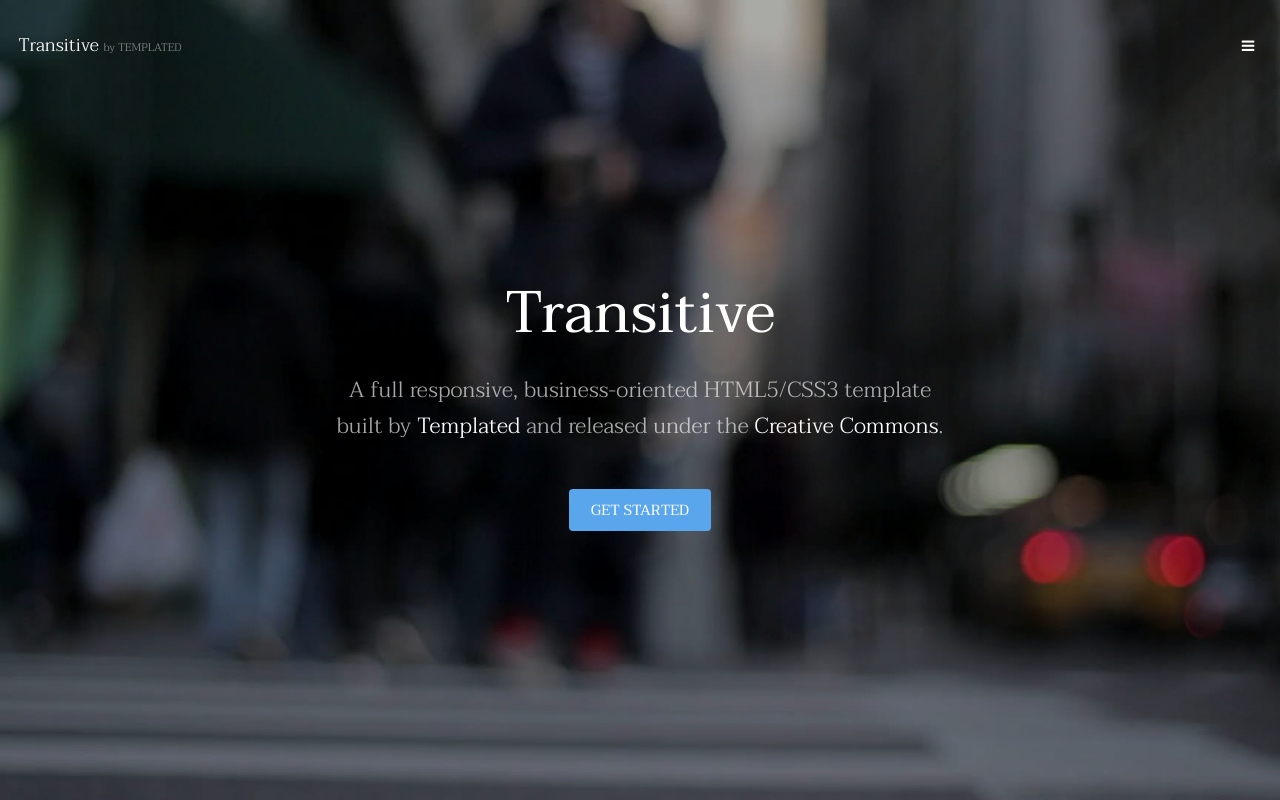
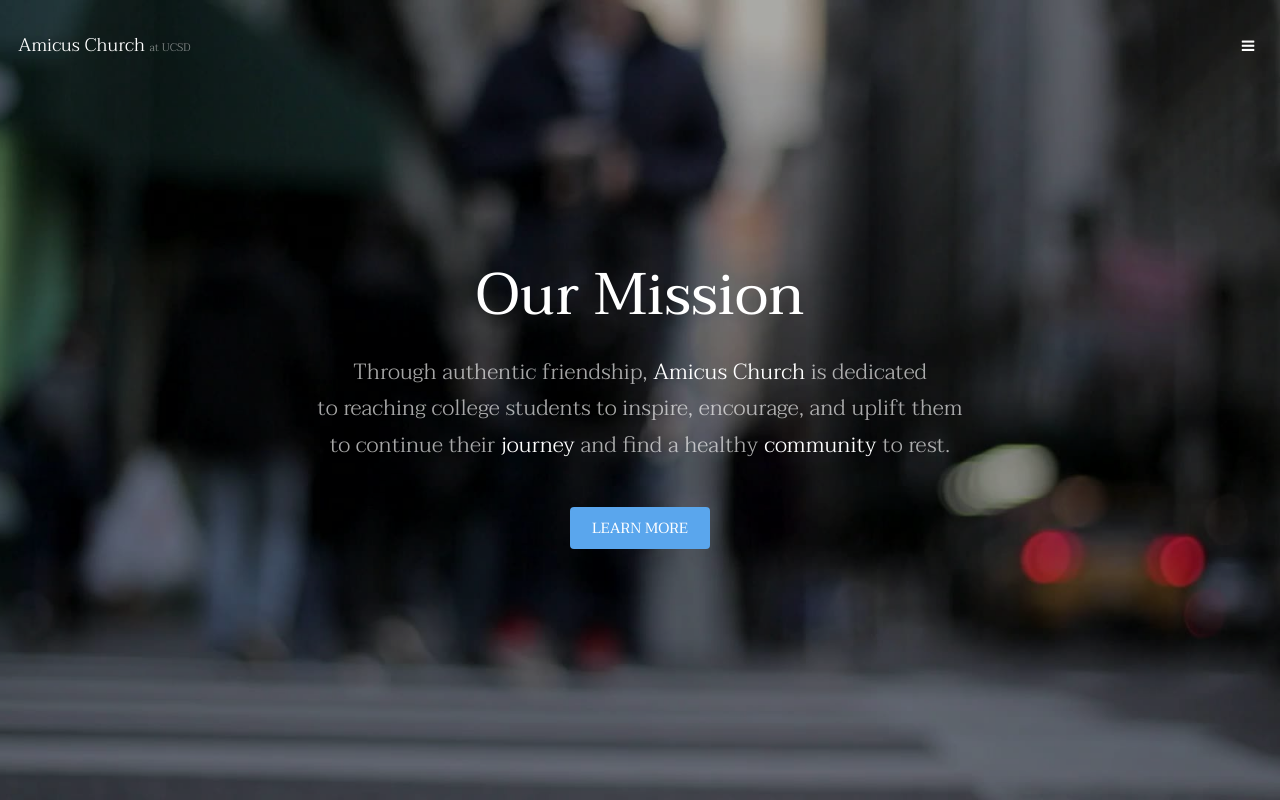
Before and after one commit to j2jun/amicuschurch_ucsd, a plain HTML site: page index.html in a window 1280 px wide. Shown: the top 800 px of the page. Drawn offline with Linux system fonts and the light colour scheme.

Commit message:
updated index.html, main.css

```diff
--- a/assets/css/main.css
+++ b/assets/css/main.css
@@ -3080,7 +3080,7 @@
 		.wrapper.style3 {
 			background-color: #000;
 			color: #bfbfbf;
-			background-image: url(../../images/bg.jpg);
+			background-image: url(../../images/2.jpg);
 			background-size: cover;
 			background-attachment: fixed;
 			background-position: center;
--- a/index.html
+++ b/index.html
@@ -3,10 +3,10 @@
 	Transitive by TEMPLATED
 	templated.co @templatedco
 	Released for free under the Creative Commons Attribution 3.0 license (templated.co/license)
---><html><head><title>Transitive by TEMPLATED</title><meta charset="utf-8"><meta name="robots" content="index, follow, max-image-preview:large, max-snippet:-1, max-video-preview:-1"><meta name="viewport" content="width=device-width, initial-scale=1"><link rel="stylesheet" href="assets/css/main.css"></head><body>
+--><html><head><title>Amicus Church at UCSD</title><meta charset="utf-8"><meta name="robots" content="index, follow, max-image-preview:large, max-snippet:-1, max-video-preview:-1"><meta name="viewport" content="width=device-width, initial-scale=1"><link rel="stylesheet" href="assets/css/main.css"></head><body>
 
 		<!-- Header -->
-			<header id="header" class="alt"><div class="logo"><a href="index.html">Transitive <span>by TEMPLATED</span></a></div>
+			<header id="header" class="alt"><div class="logo"><a href="index.html">Amicus Church <span>at UCSD</span></a></div>
 				<a href="#menu" class="toggle"><span>Menu</span></a>
 			</header><!-- Nav --><nav id="menu"><ul class="links"><li><a href="index.html">Home</a></li>
 					<li><a href="generic.html">Generic</a></li>
@@ -16,10 +16,11 @@
 			its extension (eg. images/banner). Your video must be available in both .mp4 and .webm
 			formats to work correctly.
 		--><section id="banner" data-video="images/banner"><div class="inner">
-					<h1>Transitive</h1>
-					<p>A full responsive, business-oriented HTML5/CSS3 template<br>
-					built by <a href="https://templated.co/">Templated</a> and released under the <a href="https://templated.co/license">Creative Commons</a>.</p>
-					<a href="#one" class="button special scrolly">Get Started</a>
+					<h1>Our Mission</h1>
+					<p>Through authentic friendship, <a href="https://templated.co/">Amicus Church</a> is dedicated <br>to reaching college students
+					to inspire, encourage, and uplift them <br>to continue their <a href="https://templated.co/license">journey</a> and
+					find a healthy <a href="https://templated.co/license">community</a> to rest.</p>
+					<a href="#one" class="button special scrolly">Learn More</a>
 				</div>
 			</section><!-- One --><section id="one" class="wrapper style2"><div class="inner">
 					<div>
```
Also changed, not shown: images/2.jpg (added), images/giesel.jpg (added), images/giesel1.jpg (added), images/giesel3.jpg (added).
